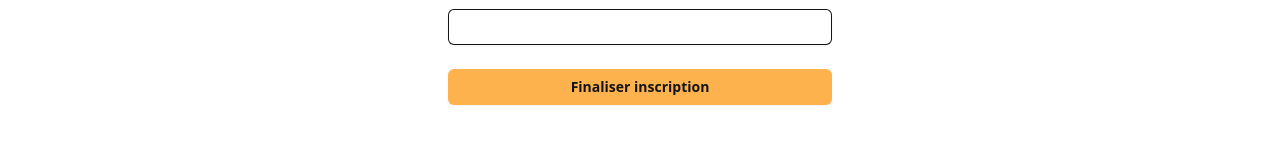
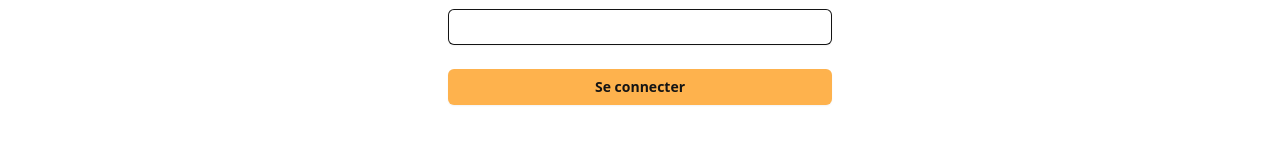
Before and after one commit to Share-loc/website-frontend, a React (Vite) app: page /login in a window 1280 px wide. Shown: the part 343-486 px from the top of the page. Built offline with nearby package versions, Linux system fonts and the light colour scheme.

Commit message:
fix: remove unsused code

```diff
--- a/src/pages/LoginPage.tsx
+++ b/src/pages/LoginPage.tsx
@@ -35,12 +35,10 @@ const LoginPage = () => {
                 // Update the user state
                 setUserState({
                     isLogged: true,
-                    username: data.username,
+                    username: 'user',
                 })
                 // Save the token in the local storage
                 localStorage.setItem('token', data.token);
-                // Rediriger l'utilisateur vers la page de profil
-                // window.location.href = '/profile';
                 console.log('Success:', data);
             } else {
                 const errorData = await response.json();
@@ -63,7 +61,6 @@ const LoginPage = () => {
                 </div>
 
                 <div className="sm:mx-auto sm:w-full sm:max-w-sm">
-                    {/* TODO: Lien vers la route api de connection */}
                     <form className="space-y-6" onSubmit={handleSubmit} method="POST">
 
                         <Input
@@ -87,7 +84,6 @@ const LoginPage = () => {
                             autoComplete='current-password'
                             required
                         >
-                            {/* TODO: Integrer le bouton mot de passe oublié */}
                         </Input>
 
                         <div>
@@ -95,7 +91,7 @@ const LoginPage = () => {
                                 type="submit"
                                 className="flex w-full justify-center rounded-md bg-orange-100 px-3 py-1.5 text-sm font-semibold leading-6 text-black shadow-sm hover:bg-orange-200 focus-visible:outline focus-visible:outline-2 focus-visible:outline-offset-2 focus-visible:outline-black duration-300 ease-out"
                             >
-                                Finaliser inscription
+                                Se connecter
                             </button>
                         </div>
                         <div>
```
